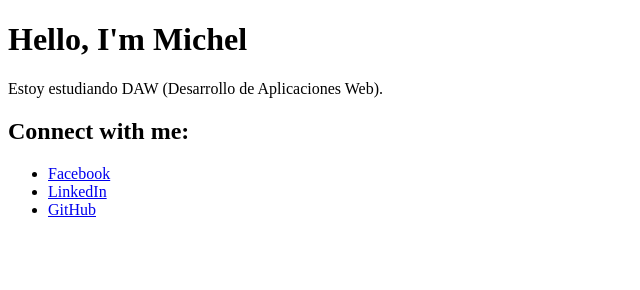
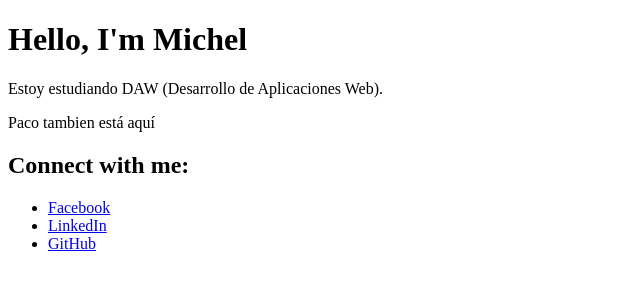
Before and after one commit to chacrapi/TrabajoClase, a plain HTML site: page INDEX.HTML in a window 1280 px wide. Shown: the whole page, without its empty margins (0-640 px from the left). Drawn offline with Linux system fonts and the light colour scheme.

Commit message:
Mensaje añadido - Paco

```diff
--- a/INDEX.HTML
+++ b/INDEX.HTML
@@ -7,6 +7,7 @@
 <body>
     <h1>Hello, I'm Michel</h1>
     <p> Estoy estudiando DAW (Desarrollo de Aplicaciones Web).</p>
+    <p> Paco tambien está aquí</p>
     <h2>Connect with me:</h2>
     <ul>
         <li><a href="https://www.facebook.com/" target="_blank">Facebook</a></li>
```
